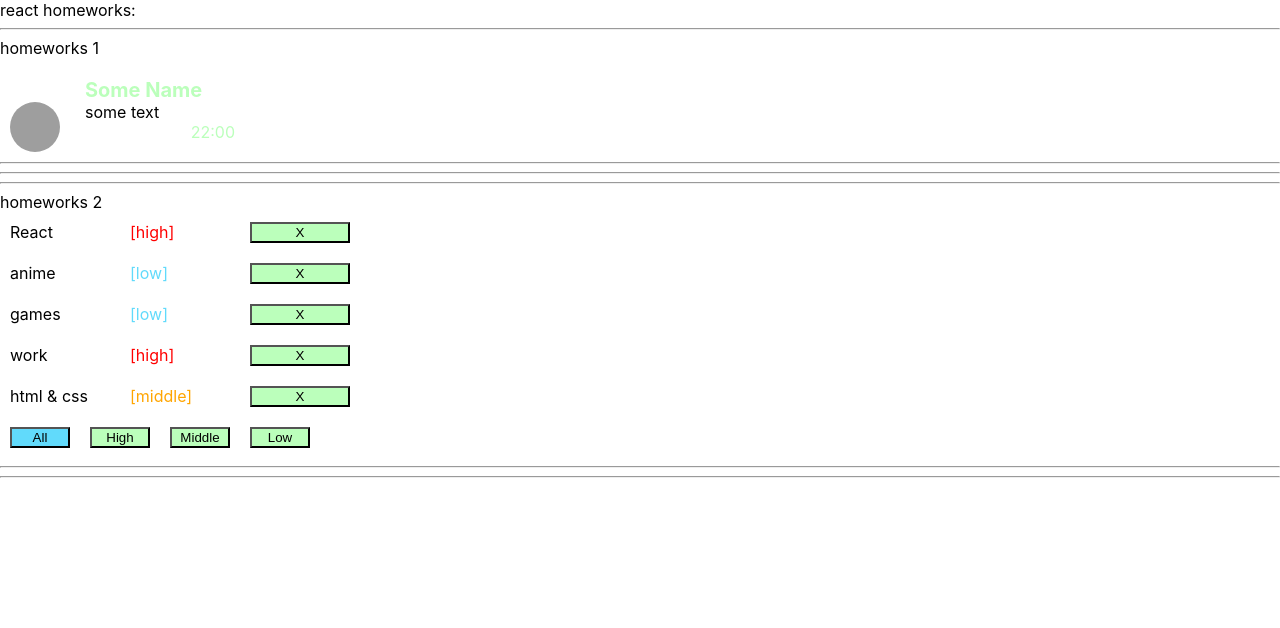
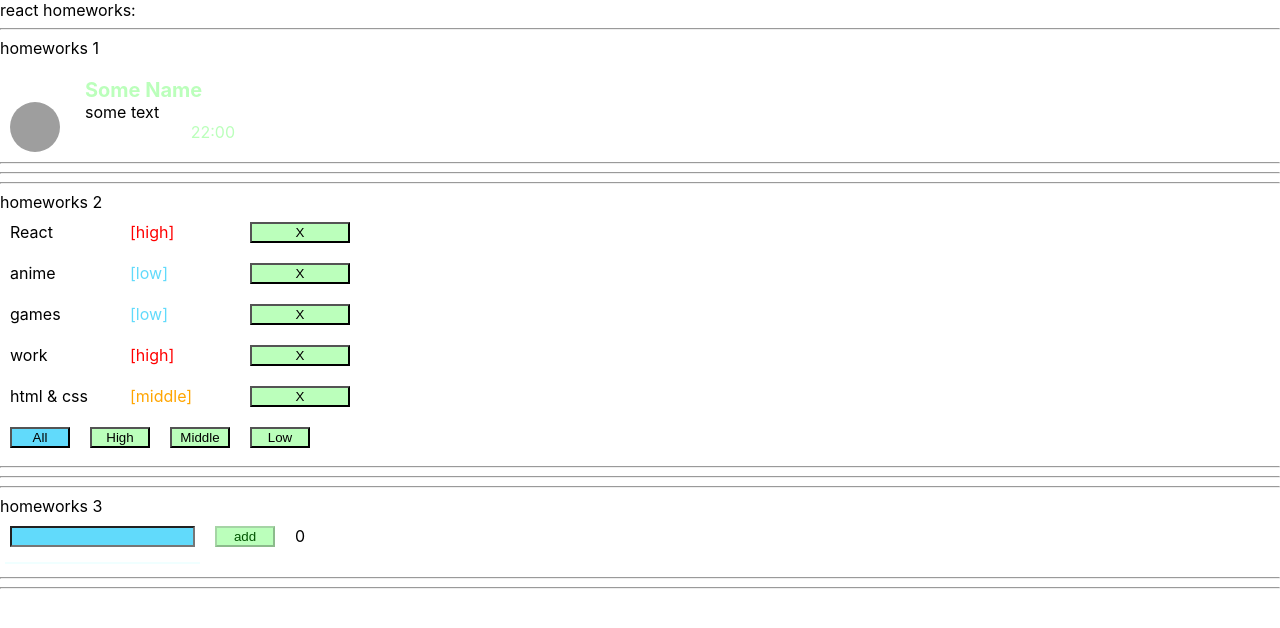
Before and after one commit to Olehgan/task-from-ignat, a React (Create React App) app: page / in a window 1280 px wide. Shown: the top 628 px of the page. Built offline with nearby package versions, Linux system fonts and the light colour scheme; grey boxes are pictures that could not be loaded.

Commit message:
task Hello name

```diff
--- a/src/p1-main/m1-ui/u1-app/App.tsx
+++ b/src/p1-main/m1-ui/u1-app/App.tsx
@@ -2,6 +2,7 @@ import React from 'react'
 import s from './App.module.css'
 import HW1 from "../../../p2-homeworks/h1/HW1";
 import HW2 from "../../../p2-homeworks/h2/HW2";
+import HW3 from "../../../p2-homeworks/h3/HW3";
 
 function App() {
     return (
@@ -9,7 +10,7 @@ function App() {
             <div>react homeworks:</div>
             <HW1/>
             <HW2/>
-            {/*<HW3/>*/}
+            <HW3/>
             {/*<HW4/>*/}
             {/*<HW5/>*/}
 
--- /dev/null
+++ b/src/p2-homeworks/h3/Greeting.module.css
@@ -0,0 +1,49 @@
+.someClass {
+
+}
+
+.greeting {
+    display: flex;
+    align-items: flex-start;
+}
+
+.input {
+    margin: 10px;
+    background: #61dafb;
+    color: #282c34;
+}
+
+.error {
+    border: 1px solid azure;
+    margin:5px;
+    color: red;
+}
+
+.errorInput {
+    margin: 10px;
+
+    background: black;
+    color: #bbffbb;
+
+    border: 2px solid red;
+    outline: none;
+}
+
+.button {
+    margin: 10px;
+    width: 60px;
+
+    background: #bbffbb;
+    color: #cdbbff;
+    outline: none;
+}
+
+.button:active{
+    background: #61dafb;
+}
+.button:disabled{
+   color:#005500;
+}
+.count{
+    margin: 10px;
+}
--- /dev/null
+++ b/src/p2-homeworks/h3/Greeting.tsx
@@ -0,0 +1,38 @@
+import React, {ChangeEvent, KeyboardEvent} from 'react'
+import s from './Greeting.module.css'
+
+type GreetingPropsType = {
+    name: string // need to fix any
+    setNameCallback: (e: ChangeEvent<HTMLInputElement>) => void // need to fix any
+    addUser: () => void// need to fix any
+    error: string | null // need to fix any
+    totalUsers: number // need to fix any
+    onEnter: (e: KeyboardEvent<HTMLInputElement>) => void
+}
+
+// презентационная компонента (для верстальщика)
+const Greeting: React.FC<GreetingPropsType> = (
+    {name, setNameCallback, addUser, error, totalUsers, onEnter} // деструктуризация пропсов
+) => {
+    const inputClass = error ? s.errorInput : s.input        // need to fix with (?:)
+
+    return (
+        <div className={s.greeting}>
+            <div><input
+                value={name}
+                onChange={setNameCallback}
+                className={inputClass}
+                onKeyDown={onEnter}
+            />
+                <div className={ s.error}>{error}
+                </div>
+            </div>
+
+            <button onClick={addUser} className={s.button} disabled={!name}>add</button>
+
+            <span className={s.count}>{totalUsers}</span>
+        </div>
+    )
+}
+
+export default Greeting
--- /dev/null
+++ b/src/p2-homeworks/h3/GreetingContainer.tsx
@@ -0,0 +1,59 @@
+import React, {ChangeEvent,KeyboardEvent, useState} from 'react'
+import Greeting from './Greeting'
+import {UserType} from "./HW3";
+
+type GreetingContainerPropsType = {
+    users: Array<UserType> // need to fix any
+    addUserCallback: (name: string) => void // need to fix any
+
+}
+
+// более простой и понятный для новичков
+// function GreetingContainer(props: GreetingPropsType) {
+
+// более современный и удобный для про :)
+// уровень локальной логики
+const GreetingContainer: React.FC<GreetingContainerPropsType> = ({users, addUserCallback}) => { // деструктуризация пропсов
+// const GreetingContainer =(props: GreetingContainerPropsType)=> {
+
+    const [name, setName] = useState<string>('') // need to fix any
+
+    const [error, setError] = useState<string>('') // need to fix any
+
+    const setNameCallback = (e: ChangeEvent<HTMLInputElement>) => { // need to fix any
+        const trimmedName=(e.currentTarget.value.trim())
+        if(trimmedName){
+            setName(trimmedName)
+            setError('')
+        }else{
+            setName('')
+            setError('name is require  ')
+        }
+    }
+    const addUser = () => {
+            addUserCallback(name)
+        alert(`Hello ${name} !`) // need to fix
+        setName("")
+    }
+    const onEnter =(e:KeyboardEvent<HTMLInputElement>)=>{
+        if(e.key === 'Enter' && name){
+            addUser()
+        }
+
+    }
+
+    const totalUsers = users.length // need to fix
+
+    return (
+        <Greeting
+            name={name}
+            setNameCallback={setNameCallback}
+            addUser={addUser}
+            error={error}
+            totalUsers={totalUsers}
+            onEnter={onEnter}
+        />
+    )
+}
+
+export default GreetingContainer
--- /dev/null
+++ b/src/p2-homeworks/h3/HW3.tsx
@@ -0,0 +1,42 @@
+import React, {useState} from 'react'
+import {v1} from 'uuid'
+import GreetingContainer from './GreetingContainer'
+
+// types
+export type UserType = {
+    _id: string // need to fix any
+    name: string // need to fix any
+}
+
+// уровень работы с глобальными данными
+function HW3() {
+    const [users, setUsers] = useState<UserType[]>([
+
+    ]) // need to fix any
+
+    const addUserCallback = ( name: string) => { // need to fix any
+         // need to fix
+      const newUser = {_id: v1(), name}
+        setUsers([...users,newUser])
+    }
+
+    return (
+        <div>
+            <hr/>
+            homeworks 3
+
+            {/*should work (должно работать)*/}
+            <GreetingContainer users={users}
+                               addUserCallback={addUserCallback}
+
+            />
+
+            <hr/>
+            {/*для личного творчества, могу проверить*/}
+            {/*<AlternativeGreeting/>*/}
+            <hr/>
+        </div>
+    )
+}
+
+export default HW3
```
Also changed, not shown: src/p2-homeworks/h3/AlternativeGreeting.tsx (added, +11 -0 lines).
